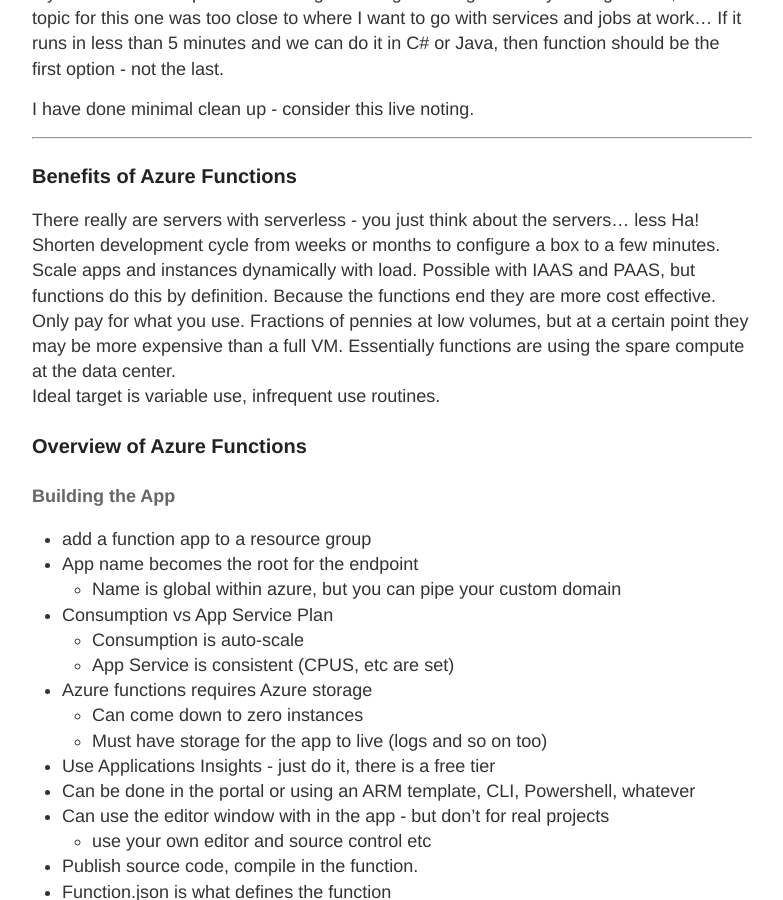
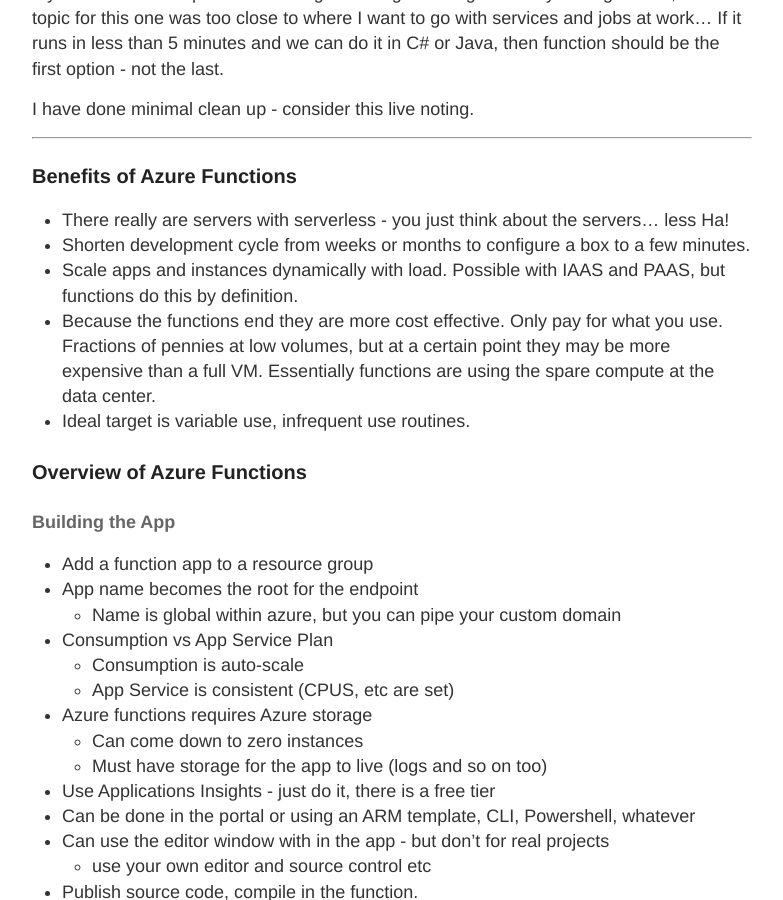
Before and after one commit to gnfrazier/gnfrazier.github.io, a Jekyll site: the page built from _posts/2018-4-11-trinug-building-serverless-apis.md, in a window 1280 px wide and 900 px high, scrolled down 297 px. Shown: the whole window, without its empty margins (248-1031 px from the left). Built offline with Jekyll 4.4.1, drawn with Linux system fonts in a browser that asks for light colours.

Commit message:
Minor formatting corrections.

```diff
--- a/_posts/2018-4-11-trinug-building-serverless-apis.md
+++ b/_posts/2018-4-11-trinug-building-serverless-apis.md
@@ -12,17 +12,17 @@
 
 ### Benefits of Azure Functions
 
-There really are servers with serverless - you just think about the servers... less Ha!
-Shorten development cycle from weeks or months to configure a box to a few minutes.
-Scale apps and instances dynamically with load. Possible with IAAS and PAAS, but functions do this by definition.
-Because the functions end they are more cost effective. Only pay for what you use. Fractions of pennies at low volumes, but at a certain point they may be more expensive than a full VM.  Essentially functions are using the spare compute at the data center.
-Ideal target is variable use, infrequent use routines.
+-   There really are servers with serverless - you just think about the servers... less Ha!
+-   Shorten development cycle from weeks or months to configure a box to a few minutes.
+-   Scale apps and instances dynamically with load. Possible with IAAS and PAAS, but functions do this by definition.
+-   Because the functions end they are more cost effective. Only pay for what you use. Fractions of pennies at low volumes, but at a certain point they may be more expensive than a full VM.  Essentially functions are using the spare compute at the data center.
+-   Ideal target is variable use, infrequent use routines.
 
 ### Overview of Azure Functions
 
 #### Building the App
 
--   add a function app to a resource group
+-   Add a function app to a resource group
 -   App name becomes the root for the endpoint
     -   Name is global within azure, but you can pipe your custom domain
 -   Consumption vs App Service Plan
```
